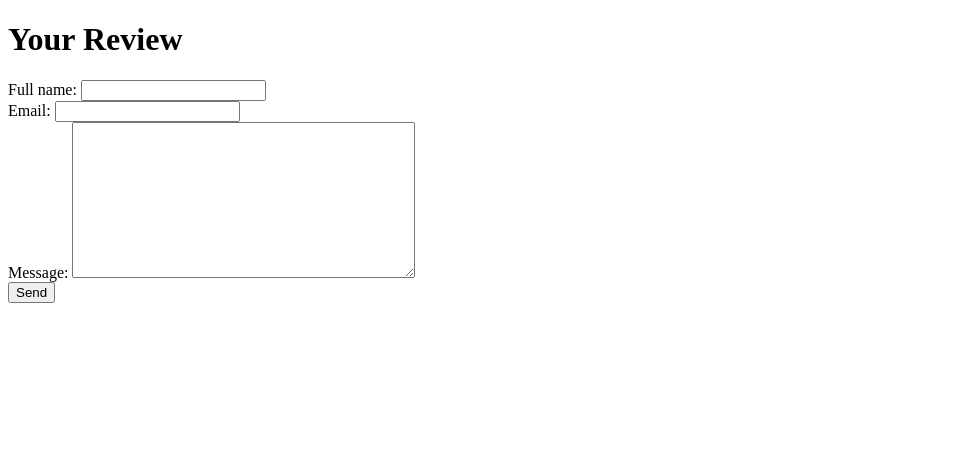
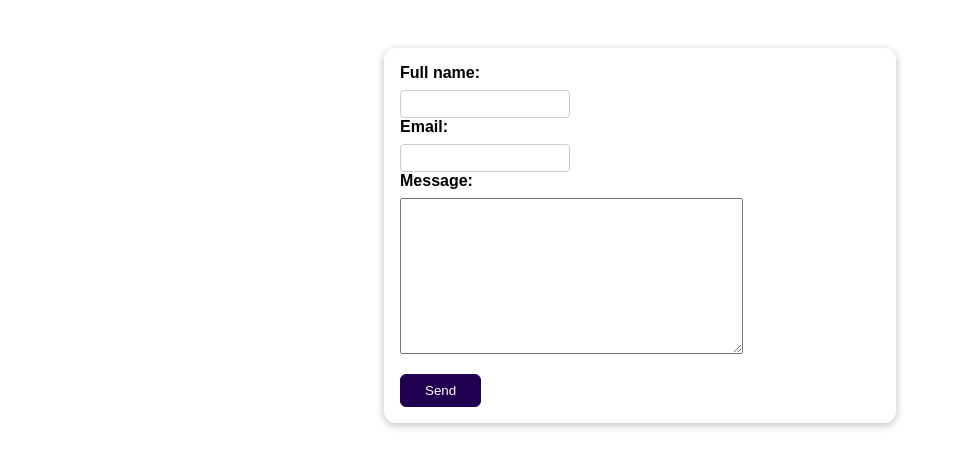
Before and after one commit to shahidnazirmhd/django-advanced-demo, a Django app: page / in a window 1280 px wide. Shown: the top 468 px of the page, without its empty margins (0-955 px from the left). Run offline with Django 5.2, Linux system fonts and the light colour scheme.

Commit message:
customize form rendering and styling

```diff
--- /dev/null
+++ b/reviews/static/reviews/main.css
@@ -0,0 +1,70 @@
+body {
+  font-family: sans-serif;
+  margin: 0;
+}
+
+form {
+  margin: 3rem auto;
+  width: 90%;
+  max-width: 30rem;
+  padding: 1rem;
+  border-radius: 12px;
+  background-color: white;
+  box-shadow: 0 2px 8px rgba(0, 0, 0, 0.26);
+}
+
+button {
+  cursor: pointer;
+  padding: 0.5rem 1.5rem;
+  border-radius: 6px;
+  background-color: #1f0050;
+  color: white;
+  border: 1px solid #1f0050;
+}
+
+button:hover,
+button:active {
+  background-color: #320777;
+  border-color: #320777;
+}
+
+.form-control {
+  margin-bottom: 1rem;
+}
+
+.form-control input {
+  font: inherit;
+  padding: 0.25rem;
+  border-radius: 4px;
+  border: 1px solid #ccc;
+  display: block;
+  width: 10rem;
+}
+
+.form-control input:focus {
+  border-color: #1f0050;
+  outline: none;
+  background-color: #f4eeff;
+}
+
+.form-control label {
+  font-weight: bold;
+  display: block;
+  margin-bottom: 0.5rem;
+}
+
+.errorlist {
+  list-style: none;
+  margin: 0.5rem 0;
+  padding: 0;
+  color: #680000;
+}
+
+.errors input {
+  border-color: #680000;
+  background-color: #fde3e3;
+}
+
+.errors label {
+  color: #680000;
+}
--- a/reviews/templates/reviews/index.html
+++ b/reviews/templates/reviews/index.html
@@ -1,16 +1,29 @@
+{% load static %}
+
 <!DOCTYPE html>
 <html lang="en">
 <head>
     <meta charset="UTF-8">
     <meta name="viewport" content="width=device-width, initial-scale=1.0">
+    <link rel="stylesheet" href="{% static "reviews/main.css" %}">
     <title>Feedback</title>
 </head>
 <body>
-    <h1>Your Review</h1>
     <form method="POST">
         {% csrf_token %}
-        {{form}}
-        <input type="submit" value="Send">
+        <div class="form-control {% if form.user_name.errors %}errors{% endif %}">
+        {{form.full_name.label_tag}}
+        {{form.full_name}}
+        {{ form.full_name.errors }}
+        {{form.email.label_tag}}
+        {{form.email}}
+        {{ form.email.errors }}
+        {{form.message.label_tag}}
+        {{form.message}}
+        {{ form.message.errors }}
+        </div>
+        {% comment %} {{form}} {% endcomment %}
+        <button type="submit">Send</button>
     </form>
 </body>
 </html>
--- a/reviews/views.py
+++ b/reviews/views.py
@@ -9,7 +9,8 @@ def reviews_index(request):
         if review_form.is_valid():
             print(review_form.cleaned_data)
             return HttpResponseRedirect("/submitted")
-    review_form = forms.ReviewForm()
+    else:
+        review_form = forms.ReviewForm()
     return render(request, "reviews/index.html", {"form": review_form})
 
 
```
